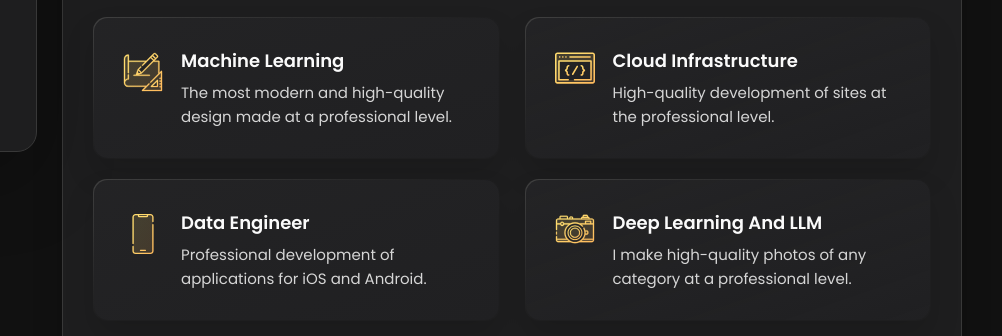
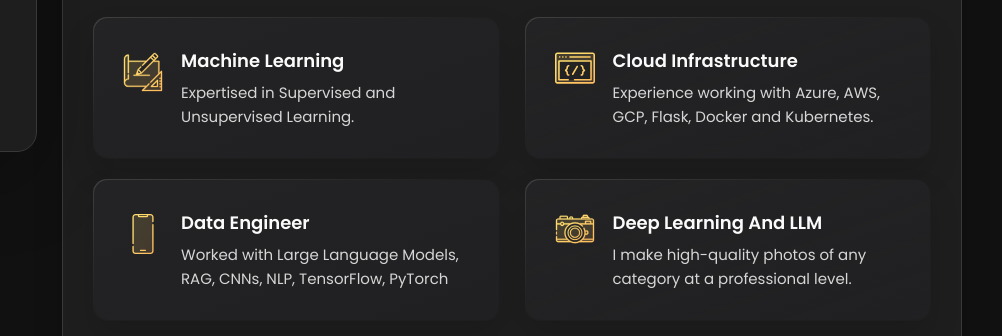
Before and after one commit to iti-deepak-raj/portfolio, a plain HTML site: page index.html in a window 1280 px wide. Shown: the part 464-800 px from the top of the page, 278-1280 px from the left. Drawn offline with nearby package versions, Linux system fonts and the light colour scheme.

```diff
--- a/index.html
+++ b/index.html
@@ -248,8 +248,7 @@
                 <h4 class="h4 service-item-title">Machine Learning</h4>
 
                 <p class="service-item-text">
-                  The most modern and high-quality design made at a professional level.
-                </p>
+                  Expertised in Supervised and Unsupervised Learning.             </p>
               </div>
 
             </li>
@@ -264,8 +263,7 @@
                 <h4 class="h4 service-item-title">Cloud Infrastructure</h4>
 
                 <p class="service-item-text">
-                  High-quality development of sites at the professional level.
-                </p>
+                  Experience working with Azure, AWS, GCP, Flask, Docker and Kubernetes.                </p>
               </div>
 
             </li>
@@ -280,9 +278,8 @@
                 <h4 class="h4 service-item-title">Data Engineer</h4>
 
                 <p class="service-item-text">
-                  Professional development of applications for iOS and Android.
-                </p>
-              </div>
+                  Worked with Large Language Models, RAG, CNNs, NLP, TensorFlow, PyTorch      </p>
+                </div>
 
             </li>
 
```
